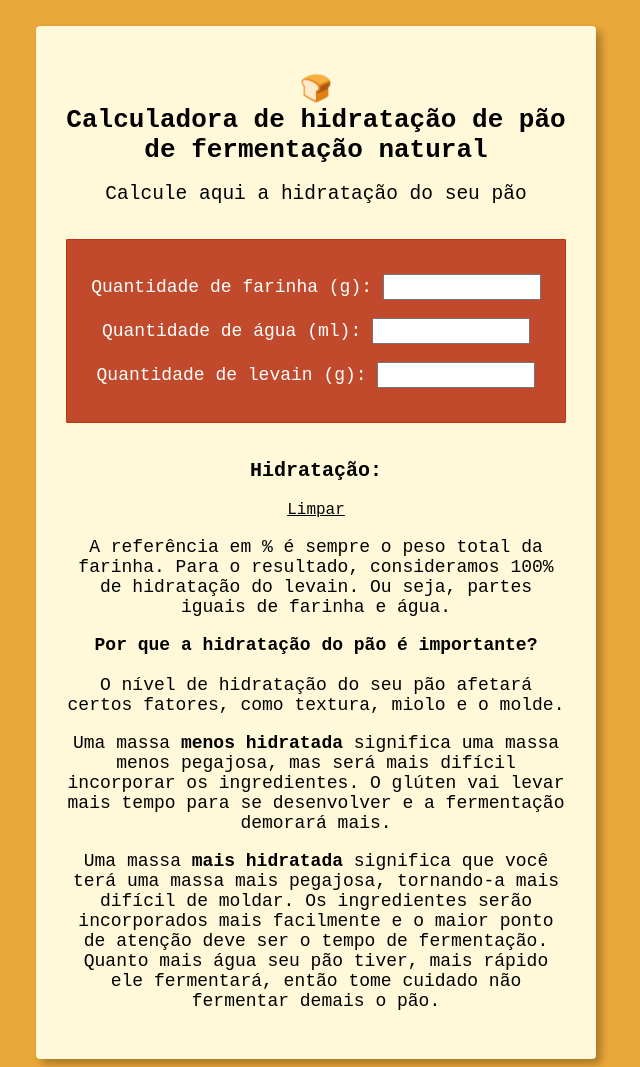
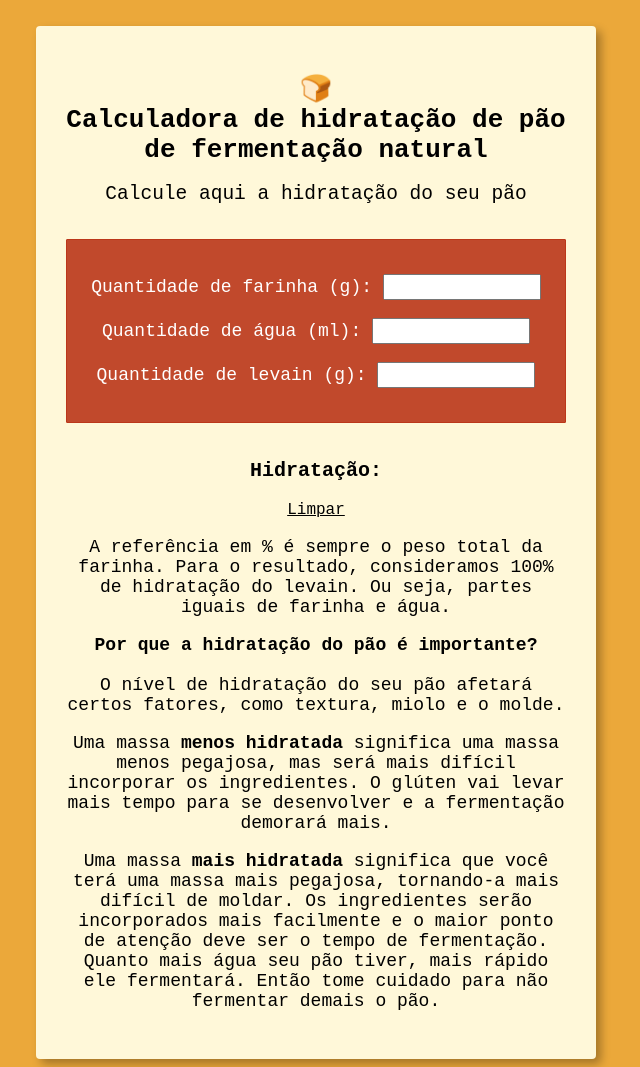
Before and after one commit to aragaoalana/calculadora-de-pao, a plain HTML site: page index.html in a window 1280 px wide. Shown: the whole page, without its empty margins (324-964 px from the left). Drawn offline with Linux system fonts and the light colour scheme.

Commit message:
Update index.html

```diff
--- a/index.html
+++ b/index.html
@@ -195,8 +195,8 @@
         ingredientes serão incorporados mais facilmente e o maior ponto de
         atenção deve ser o tempo de fermentação.
         <br />
-        Quanto mais água seu pão tiver, mais rápido ele fermentará, então tome
-        cuidado não fermentar demais o pão.
+        Quanto mais água seu pão tiver, mais rápido ele fermentará. Então tome
+        cuidado para não fermentar demais o pão.
       </p>
     </div>
     <script>
```
